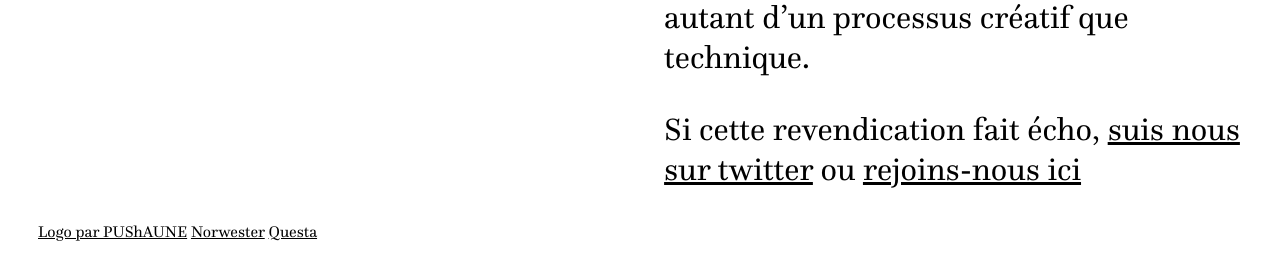
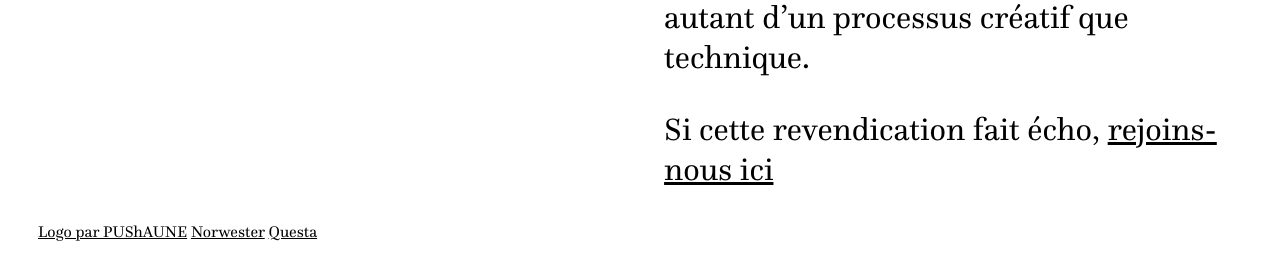
Before and after one commit to BobbyBrights/artisandeveloppeur.com, a plain HTML site: page index.html in a window 1280 px wide. Shown: the part 765-1044 px from the top of the page. Drawn offline with Linux system fonts and the light colour scheme.

Commit message:
Removed twitter

```diff
--- a/index.html
+++ b/index.html
@@ -28,7 +28,7 @@
 
       <p>L’industrie reproduit des milliers de fois la même chose. Elle standardise et rejette tout ce qui sort de la norme. Au contraire l'artisan produit chaque jour quelque chose d'<em>unique</em>. Notre métier relève autant d’un processus créatif que technique.</p>
 
-      <p>Si cette revendication fait écho, <a href="https://twitter.com/art_developpeur/">suis nous sur twitter</a> ou <a href="https://www.getdrip.com/forms/754576899/submissions/new">rejoins-nous ici </a></p>
+      <p>Si cette revendication fait écho, <a href="https://www.getdrip.com/forms/754576899/submissions/new">rejoins-nous ici </a></p>
 
     </div>
     <div id="credits">
```
